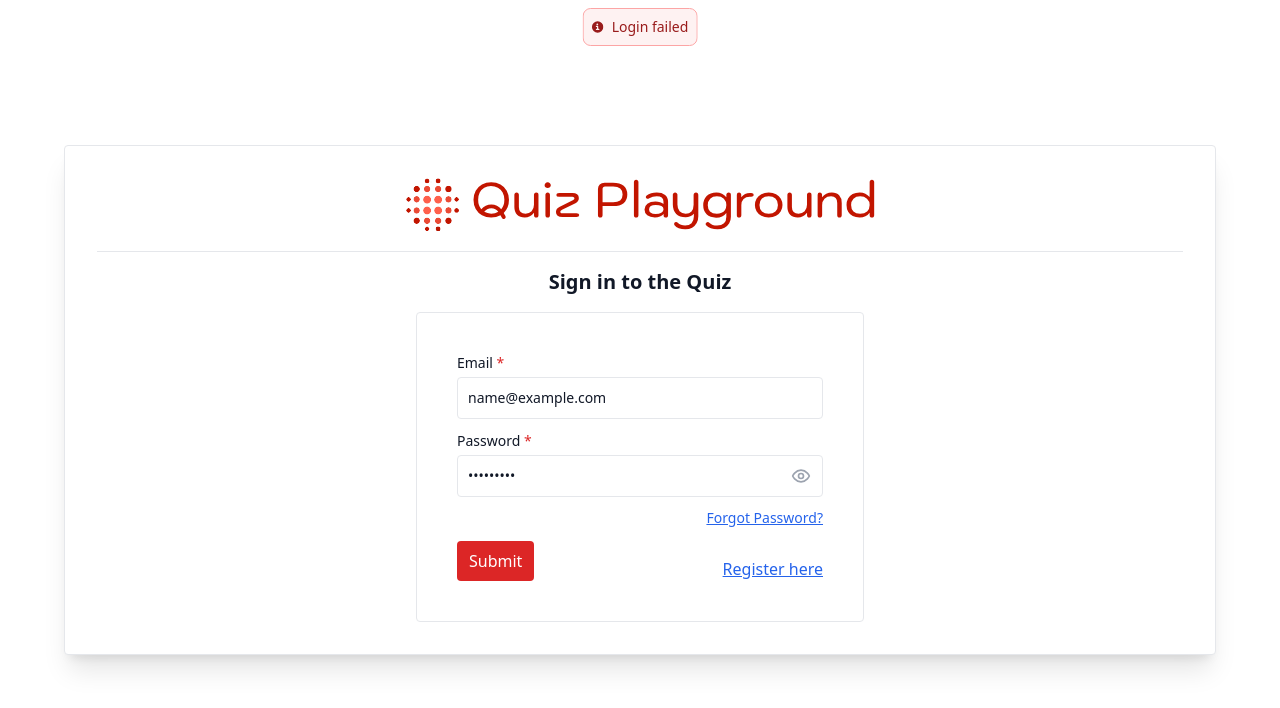
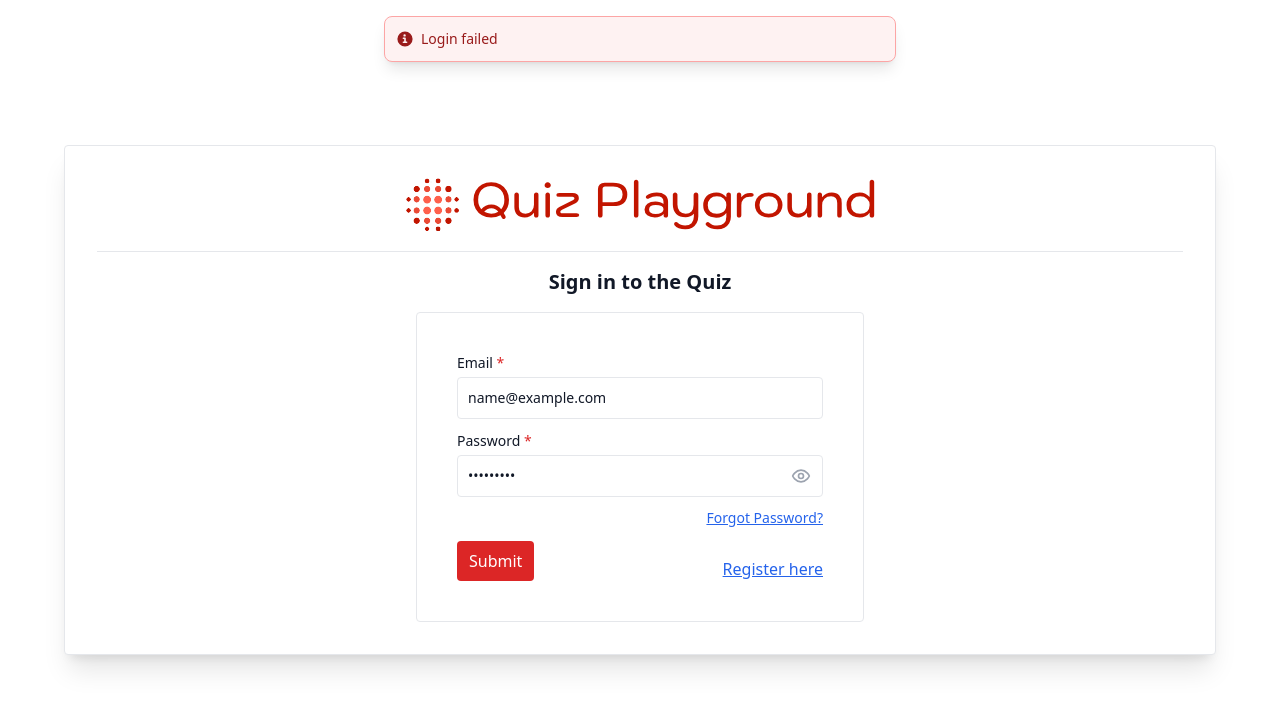
Before and after one commit to AbhilashPoojary/react_quiz, a React (Vite) app in the folder client/: page / in a window 1280 px wide. Both pictures are taken after typing "name@example.com", "Sample123" into the empty fields and a click on the button "Submit". Shown: the top 708 px of the page. Built offline with nearby package versions, Linux system fonts and the light colour scheme; no server answers.

Commit message:
notification style changes

```diff
--- a/client/src/components/ErrorNotification.jsx
+++ b/client/src/components/ErrorNotification.jsx
@@ -44,12 +44,12 @@ export default function ErrorNotification({
   const style = variantStyles[type] || variantStyles.error;
 
   return (
-    <div className="error-message show absolute top-2 left-1/2 z-50 w-[calc(100%-1.5rem)] max-w-md -translate-x-1/2 transform">
+    <div className="error-message show fixed left-1/2 top-4 z-[70] w-[calc(100%-1.5rem)] max-w-lg -translate-x-1/2 transform">
       <div
-        className={`flex items-center p-2 text-sm border rounded-lg ${style.container}`}
+        className={`flex items-start gap-2 rounded-lg border p-3 text-sm shadow-lg ${style.container}`}
       >
         <svg
-          className={`flex-shrink-0 inline w-3 h-3 ${style.icon}`}
+          className={`mt-0.5 inline h-4 w-4 flex-shrink-0 ${style.icon}`}
           aria-hidden="true"
           xmlns="http://www.w3.org/2000/svg"
           fill="currentColor"
@@ -58,8 +58,10 @@ export default function ErrorNotification({
           <path d="M10 .5a9.5 9.5 0 1 0 9.5 9.5A9.51 9.51 0 0 0 10 .5ZM9.5 4a1.5 1.5 0 1 1 0 3 1.5 1.5 0 0 1 0-3ZM12 15H8a1 1 0 0 1 0-2h1v-3H8a1 1 0 0 1 0-2h2a1 1 0 0 1 1 1v4h1a1 1 0 0 1 0 2Z" />
         </svg>
         <span className="sr-only">Info</span>
-        <div>
-          <span className="font-medium pl-2">{notificationText}</span>
+        <div className="min-w-0 flex-1">
+          <span className="block break-words font-medium leading-5">
+            {notificationText}
+          </span>
         </div>
       </div>
     </div>
--- a/client/src/styles.css
+++ b/client/src/styles.css
@@ -68,17 +68,14 @@ main {
   scrollbar-width: thin;
 }
 .error-message {
-  overflow: hidden;
-  height: 0;
   opacity: 0;
-  width: auto;
-  transition: height 300ms 0ms, opacity 300ms 0ms, width 300ms 0ms;
+  pointer-events: none;
+  transform: translate(-50%, -8px);
+  transition: opacity 220ms ease, transform 220ms ease;
 }
 .error-message.show {
-  height: 50px;
-  width: auto;
   opacity: 1;
-  transition: height 400ms 0ms, opacity 400ms 0ms, width 400ms 0ms;
+  transform: translate(-50%, 0);
 }
 .trsansit-name.hide {
   height: 0;
```
